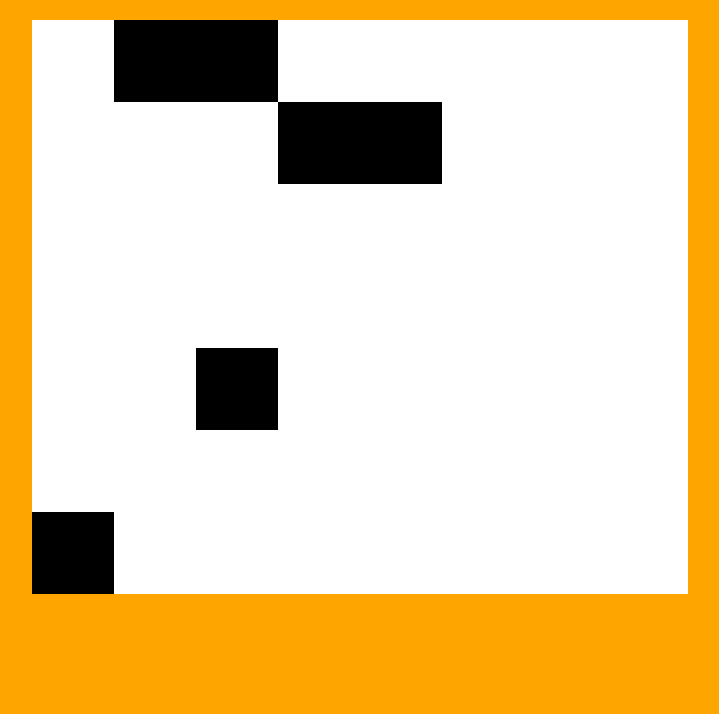
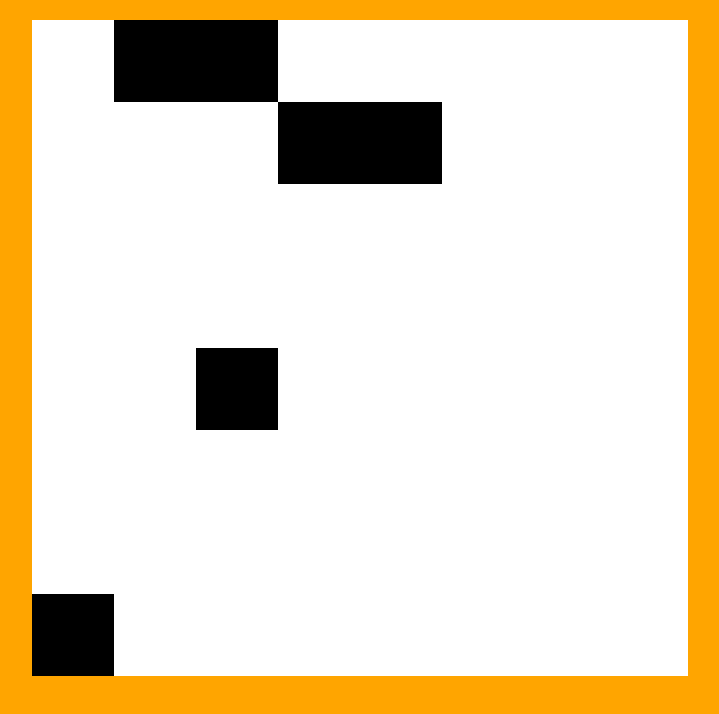
Before and after one commit to boveus/game_of_life_frontend, a React (Create React App) app: page / in a window 1280 px wide. Shown: the top 714 px of the page, without its empty margins (280-999 px from the left). Built offline with nearby package versions, Linux system fonts and the light colour scheme.

Commit message:
fix grid

```diff
--- a/src/components/grid.js
+++ b/src/components/grid.js
@@ -76,6 +76,12 @@ class Grid extends Component {
             <td className='gridspace' id='F7' /><td className='gridspace' id='F8' />
           </tr>
           <tr>
+            <td className='gridspace' id='G1' /><td className='gridspace' id='G2' />
+            <td className='gridspace' id='G3' /><td className='gridspace' id='G4' />
+            <td className='gridspace' id='G5' /><td className='gridspace' id='G6' />
+            <td className='gridspace' id='G7' /><td className='gridspace' id='G8' />
+          </tr>
+          <tr>
             <td className='gridspace' id='H1' /><td className='gridspace' id='H2' />
             <td className='gridspace' id='H3' /><td className='gridspace' id='H4' />
             <td className='gridspace' id='H5' /><td className='gridspace' id='H6' />
```
